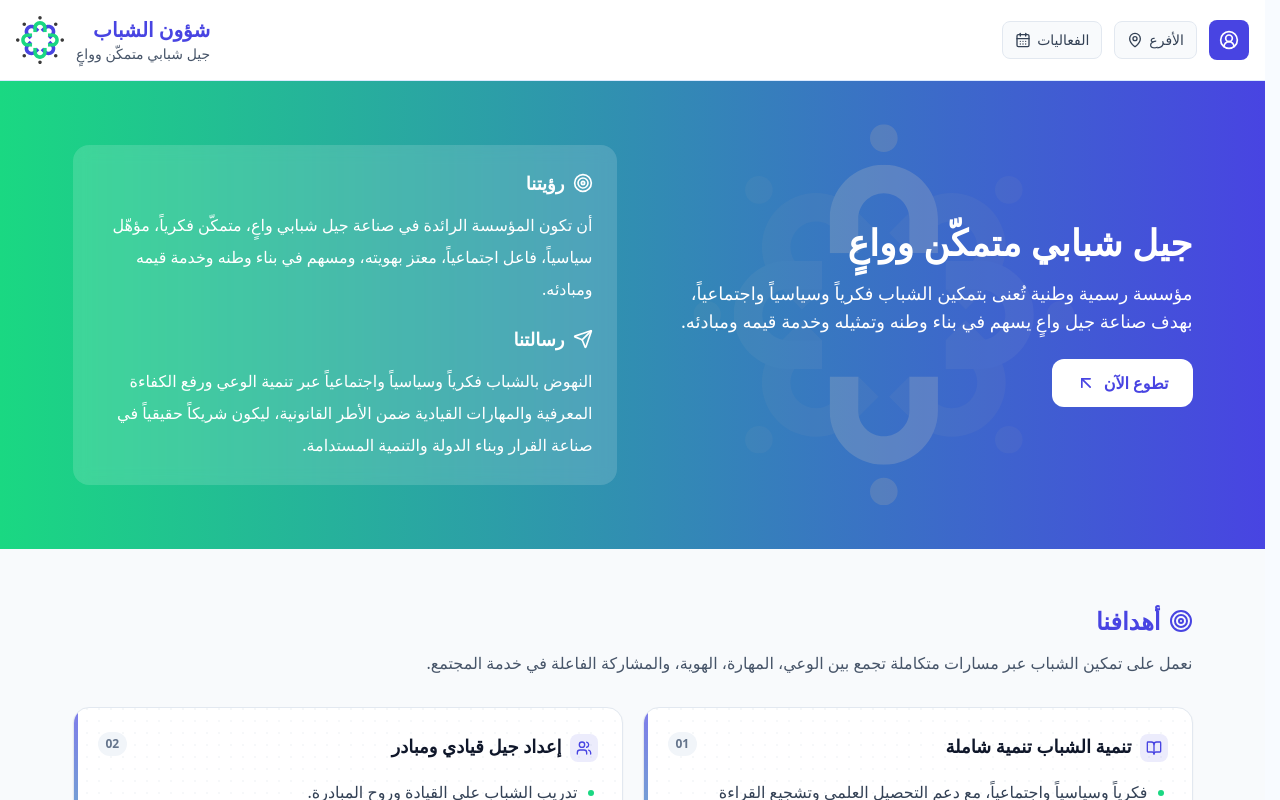
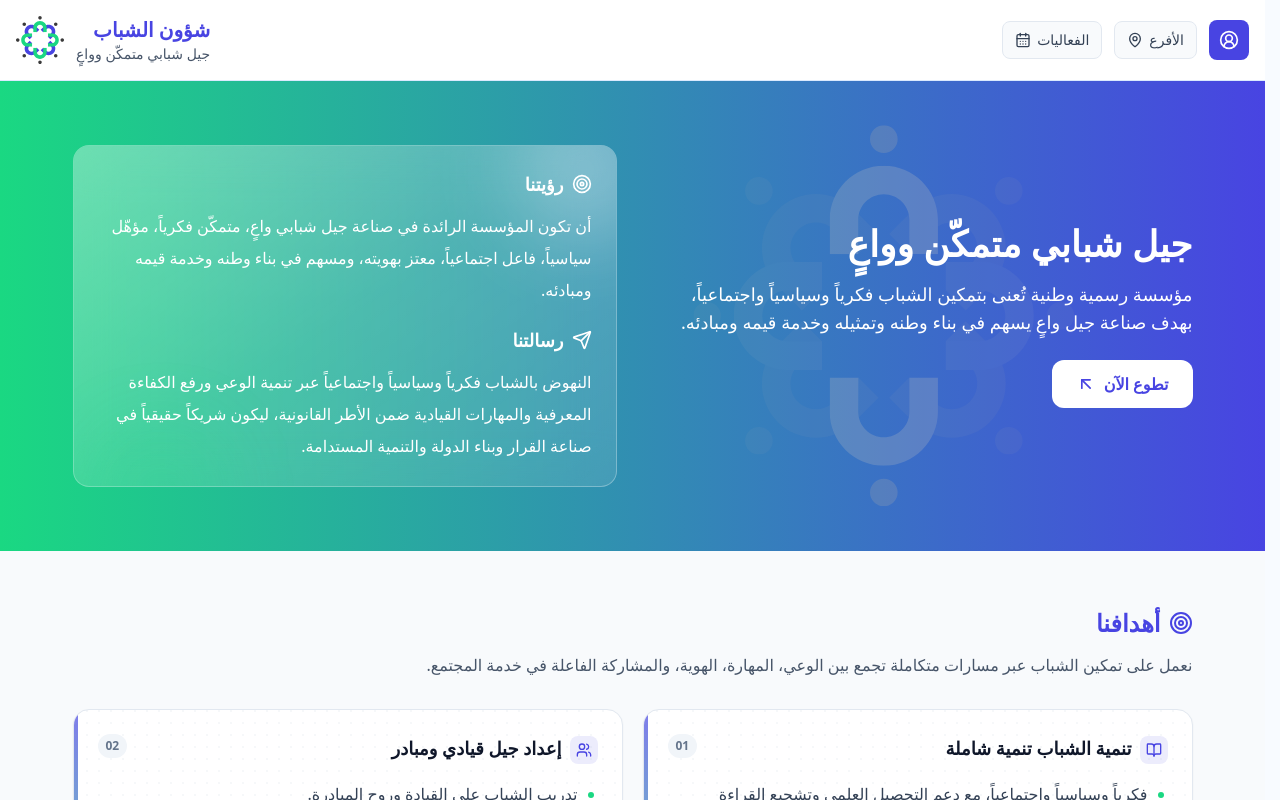
Before and after one commit to ibtikar-syria/youth-affairs, a React (Vite) app in the folder frontend/: page / in a window 1280 px wide. Shown: the top 800 px of the page. Built offline with nearby package versions, Linux system fonts and the light colour scheme; no server answers.

Commit message:
fix: enhance styling and accessibility in LandingPage component

```diff
--- a/frontend/src/views/LandingPage.tsx
+++ b/frontend/src/views/LandingPage.tsx
@@ -251,17 +251,29 @@ export const LandingPage = () => {
                 <ArrowUpLeft className="h-5 w-5 transition-transform duration-300 group-hover:translate-x-[-4px] group-hover:translate-y-[-4px]" />
               </a>
             </div>
-            <div className="js-hero-reveal rounded-2xl bg-white/15 p-6 backdrop-blur transition-all duration-300 hover:bg-white/20 hover:shadow-2xl">
-              <h3 className="mb-3 inline-flex items-center gap-2 text-lg font-bold">
+            <div className="js-hero-reveal group relative overflow-hidden rounded-2xl border border-white/30 bg-white/10 p-6 backdrop-blur-xl transition-all duration-500 hover:-translate-y-1 hover:bg-white/15 hover:shadow-[0_20px_45px_rgba(15,23,42,0.35)] hover:ring-1 hover:ring-white/40">
+              <span
+                aria-hidden="true"
+                className="pointer-events-none absolute inset-0 bg-gradient-to-br from-white/35 via-white/10 to-transparent opacity-80 transition-opacity duration-500 group-hover:opacity-100"
+              />
+              <span
+                aria-hidden="true"
+                className="pointer-events-none absolute -right-10 -top-12 h-36 w-36 rounded-full bg-white/30 blur-2xl transition-transform duration-700 group-hover:translate-x-2 group-hover:-translate-y-1"
+              />
+              <span
+                aria-hidden="true"
+                className="pointer-events-none absolute -bottom-16 left-8 h-28 w-28 rounded-full bg-accent/20 blur-2xl transition-transform duration-700 group-hover:-translate-x-1 group-hover:translate-y-1"
+              />
+              <h3 className="relative z-10 mb-3 inline-flex items-center gap-2 text-lg font-bold">
                 <Target className="h-5 w-5" />
                 رؤيتنا
               </h3>
-              <p className="mb-5 leading-8">{content.vision}</p>
-              <h3 className="mb-3 inline-flex items-center gap-2 text-lg font-bold">
+              <p className="relative z-10 mb-5 leading-8">{content.vision}</p>
+              <h3 className="relative z-10 mb-3 inline-flex items-center gap-2 text-lg font-bold">
                 <Send className="h-5 w-5" />
                 رسالتنا
               </h3>
-              <p className="leading-8">{content.mission}</p>
+              <p className="relative z-10 leading-8">{content.mission}</p>
             </div>
           </div>
         </section>
```
